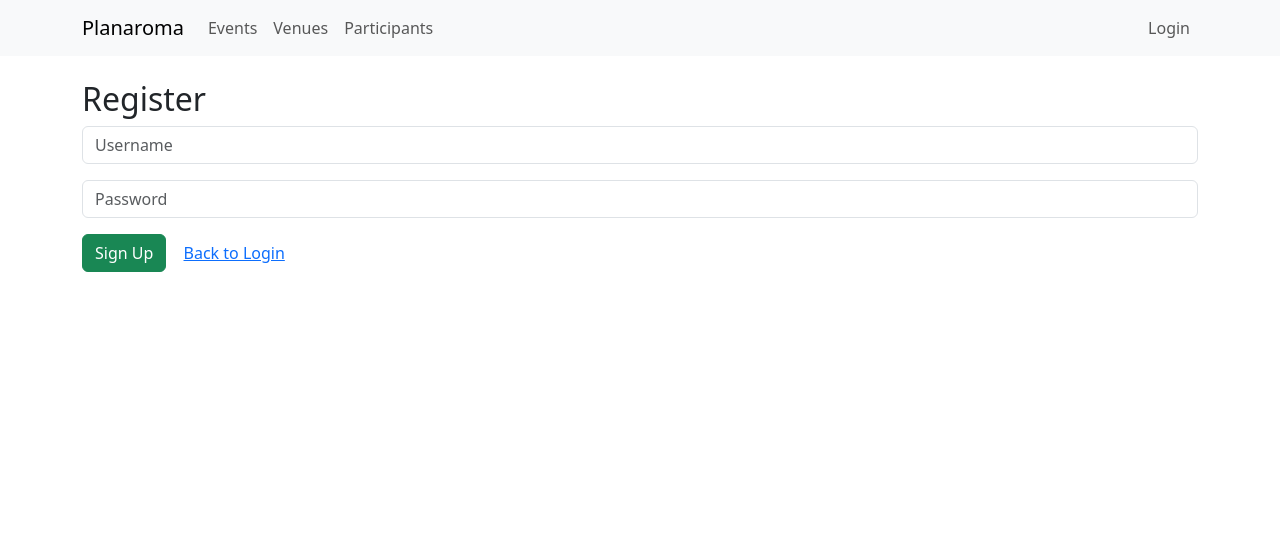
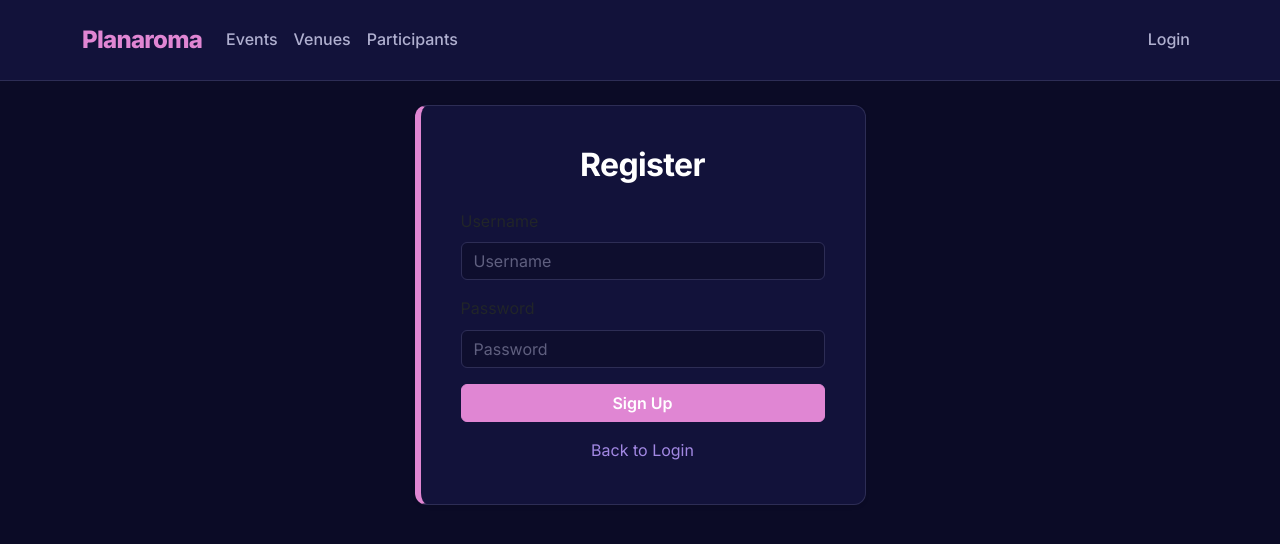
Before and after one commit to Gitmama123/EventManagement, a Flask app: page /auth/register in a window 1280 px wide. Shown: the top 544 px of the page. Run offline with Flask 3, Linux system fonts and the light colour scheme.

Commit message:
feat(ui): implement Modern Dark SaaS theme - Add global design system with deep indigo background and neon accents - Create [static/style.css](cci:7://file:///c:/Users/Sai%20Shankar/Downloads/event_manager_auth/EventManagement/app/static/style.css:0:0-0:0) with CSS variables and dark mode overrides - Update [base.html](cci:7://file:///c:/Users/Sai%20Shankar/Downloads/event_manager_auth/EventManagement/app/templates/base.html:0:0-0:0) to include Inter font and custom stylesheet - Refactor Dashboard to use 2x2 grid layout with alternating accent borders - Style Login and Register pages with consistent card design - Apply custom branding to Navbar and Buttons

```diff
--- a/app/__init__.py
+++ b/app/__init__.py
@@ -4,8 +4,9 @@ from flask_login import LoginManager
 from config import Config
 
 db = SQLAlchemy()
+
 login_manager = LoginManager()
-login_manager.login_view = 'auth.login'
+login_manager.login_view = 'auth.login' #Redirect unauthenticated users to login page
 
 def create_app():
     app = Flask(__name__, static_folder='static', template_folder='templates')
--- /dev/null
+++ b/app/static/style.css
@@ -0,0 +1,186 @@
+/* Modern Dark SaaS - Global Styles */
+
+:root {
+  /* Color Palette */
+  --bg-primary: #0B0B26;
+  --card-surface: #12123A;
+  --text-primary: #FFFFFF;
+  --text-secondary: #B0B0D0;
+  --accent-pink: #E086D3;
+  --accent-purple: #A288E3;
+  --border-color: #2D2D55;
+  --border-radius: 12px;
+
+  /* Typography */
+  --font-family: 'Inter', sans-serif;
+}
+
+body {
+  background-color: var(--bg-primary);
+  color: var(--text-secondary);
+  font-family: var(--font-family);
+  line-height: 1.6;
+}
+
+h1, h2, h3, h4, h5, h6 {
+  color: var(--text-primary);
+  font-weight: 700;
+  letter-spacing: -0.02em;
+}
+
+a {
+  color: var(--accent-purple);
+  text-decoration: none;
+  transition: color 0.2s ease;
+}
+
+a:hover {
+  color: var(--accent-pink);
+}
+
+/* Navbar Overrides */
+.navbar {
+  background-color: var(--card-surface) !important;
+  border-bottom: 1px solid var(--border-color);
+  padding: 1rem 0;
+}
+
+.navbar-brand {
+  color: var(--accent-pink) !important;
+  font-weight: 800;
+  font-size: 1.5rem;
+  letter-spacing: -0.03em;
+}
+
+.nav-link {
+  color: var(--text-secondary) !important;
+  font-weight: 500;
+}
+
+.nav-link:hover, .nav-link.active {
+  color: var(--text-primary) !important;
+}
+
+/* Card Component */
+.card {
+  background-color: var(--card-surface);
+  border: 1px solid var(--border-color);
+  border-radius: var(--border-radius);
+  padding: 1.5rem; /* ~24px */
+  margin-bottom: 1.5rem;
+  box-shadow: none; /* Removed heavy shadows */
+}
+
+.card-title {
+  color: var(--text-primary);
+  font-weight: 700;
+  margin-bottom: 1rem;
+}
+
+.card-text {
+  color: var(--text-primary);
+  font-weight: 800;
+}
+
+/* Accent Strips */
+.card-accent-pink {
+  border-left: 6px solid var(--accent-pink);
+}
+
+.card-accent-purple {
+  border-left: 6px solid var(--accent-purple);
+}
+
+/* 2x2 Grid Layout Wrapper */
+.dashboard-grid {
+  display: grid;
+  grid-template-columns: 1fr;
+  gap: 1.5rem;
+}
+
+@media (min-width: 768px) {
+  .dashboard-grid {
+    grid-template-columns: repeat(2, 1fr);
+  }
+}
+
+/* Buttons */
+.btn-primary {
+  background-color: var(--accent-purple);
+  border-color: var(--accent-purple);
+  color: #fff;
+  font-weight: 600;
+}
+
+.btn-primary:hover {
+  background-color: var(--accent-pink);
+  border-color: var(--accent-pink);
+}
+
+.btn-outline-secondary {
+  color: var(--text-secondary);
+  border-color: var(--border-color);
+}
+
+.btn-outline-secondary:hover {
+  background-color: var(--card-surface);
+  color: var(--text-primary);
+  border-color: var(--text-primary);
+}
+
+/* Tables */
+.table {
+  color: var(--text-secondary);
+  border-color: var(--border-color);
+}
+
+.table thead th {
+  background-color: var(--card-surface);
+  color: var(--text-primary);
+  border-bottom: 2px solid var(--border-color);
+  font-weight: 600;
+}
+
+.table td, .table th {
+  border-color: var(--border-color);
+}
+
+.table-striped > tbody > tr:nth-of-type(odd) > * {
+  background-color: rgba(255, 255, 255, 0.03); /* Subtle stripe */
+  color: var(--text-secondary);
+}
+
+.table-striped > tbody > tr:nth-of-type(even) > * {
+  background-color: transparent;
+  color: var(--text-secondary);
+}
+
+/* Forms */
+.form-control, .form-select {
+  background-color: rgba(0, 0, 0, 0.2);
+  border: 1px solid var(--border-color);
+  color: var(--text-primary);
+}
+
+.form-control:focus, .form-select:focus {
+  background-color: rgba(0, 0, 0, 0.3);
+  border-color: var(--accent-purple);
+  color: var(--text-primary);
+  box-shadow: 0 0 0 0.25rem rgba(162, 136, 227, 0.25);
+}
+
+.form-control::placeholder {
+  color: rgba(176, 176, 208, 0.5);
+}
+
+/* List Groups */
+.list-group-item {
+  background-color: transparent;
+  border-color: var(--border-color);
+  color: var(--text-secondary);
+}
+
+/* Text Utilities */
+.text-muted {
+  color: rgba(176, 176, 208, 0.7) !important;
+}
--- a/app/templates/auth/register.html
+++ b/app/templates/auth/register.html
@@ -1,10 +1,29 @@
 {% extends 'base.html' %}
 {% block content %}
-<h2>Register</h2>
-<form method="POST">
-  <div class="mb-3"><input class="form-control" name="username" placeholder="Username" required></div>
-  <div class="mb-3"><input class="form-control" type="password" name="password" placeholder="Password" required></div>
-  <button class="btn btn-success">Sign Up</button>
-  <a class="btn btn-link" href="{{ url_for('auth.login') }}">Back to Login</a>
-</form>
+<div class="row justify-content-center">
+  <div class="col-md-6 col-lg-5">
+    <div class="card card-accent-pink shadow-sm">
+      <div class="card-body">
+        <h2 class="card-title text-center mb-4">Register</h2>
+        <form method="POST">
+          <div class="mb-3">
+            <label class="form-label">Username</label>
+            <input class="form-control" name="username" placeholder="Username" required>
+          </div>
+          <div class="mb-3">
+            <label class="form-label">Password</label>
+            <input class="form-control" type="password" name="password" placeholder="Password" required>
+          </div>
+          <div class="d-grid gap-2">
+            <button class="btn btn-primary"
+              style="background-color: var(--accent-pink); border-color: var(--accent-pink);">Sign Up</button>
+          </div>
+          <div class="text-center mt-3">
+            <a href="{{ url_for('auth.login') }}">Back to Login</a>
+          </div>
+        </form>
+      </div>
+    </div>
+  </div>
+</div>
 {% endblock %}
--- a/app/templates/base.html
+++ b/app/templates/base.html
@@ -6,8 +6,16 @@
 
     <title>Planaroma</title>
 
+    <!-- Google Fonts -->
+    <link rel="preconnect" href="https://fonts.googleapis.com">
+    <link rel="preconnect" href="https://fonts.gstatic.com" crossorigin>
+    <link href="https://fonts.googleapis.com/css2?family=Inter:wght@400;500;600;700;800&display=swap" rel="stylesheet">
+
     <!-- Bootstrap -->
     <link href="https://cdn.jsdelivr.net/npm/bootstrap@5.3.2/dist/css/bootstrap.min.css" rel="stylesheet">
+
+    <!-- Custom Theme -->
+    <link href="{{ url_for('static', filename='style.css') }}" rel="stylesheet">
 </head>
 
 <body>
```
Also changed, not shown: app/templates/auth/login.html (+25 -7 lines), app/templates/dashboard.html (+21 -20 lines), instance/app.db.
